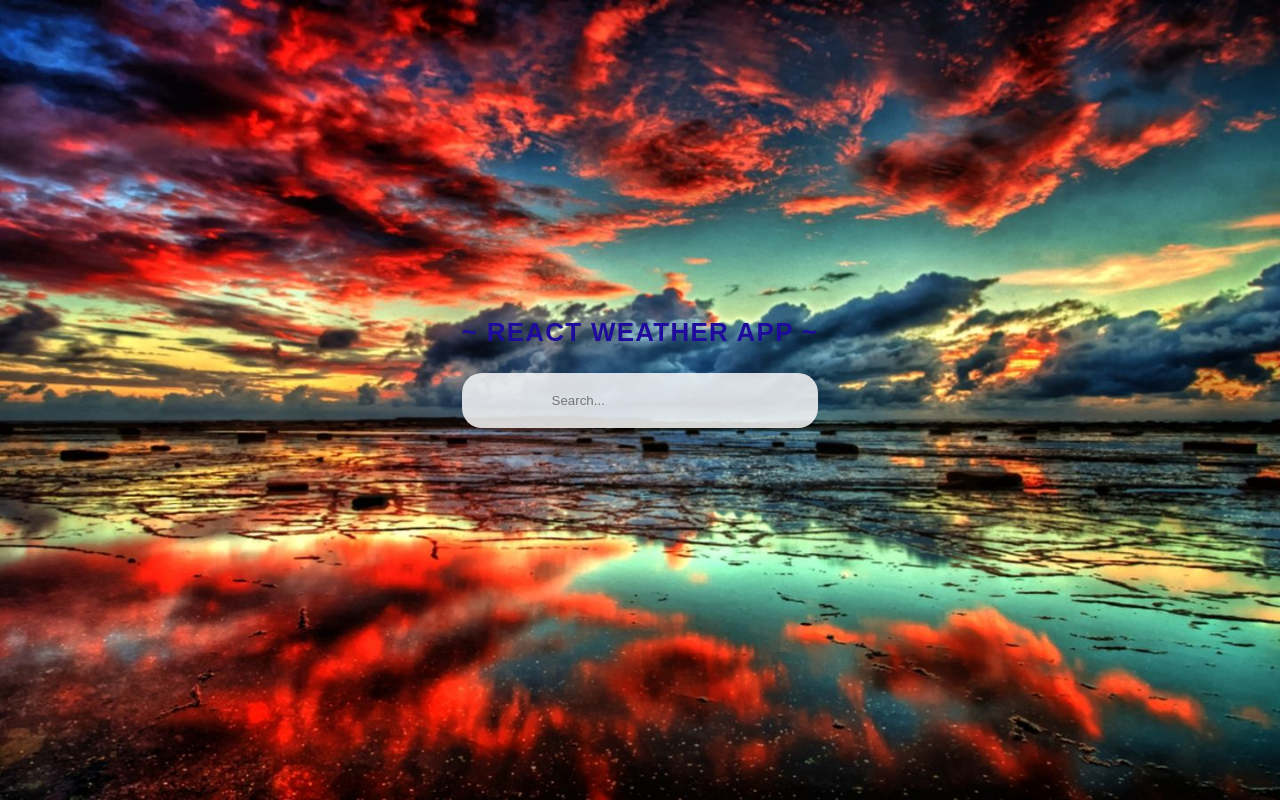
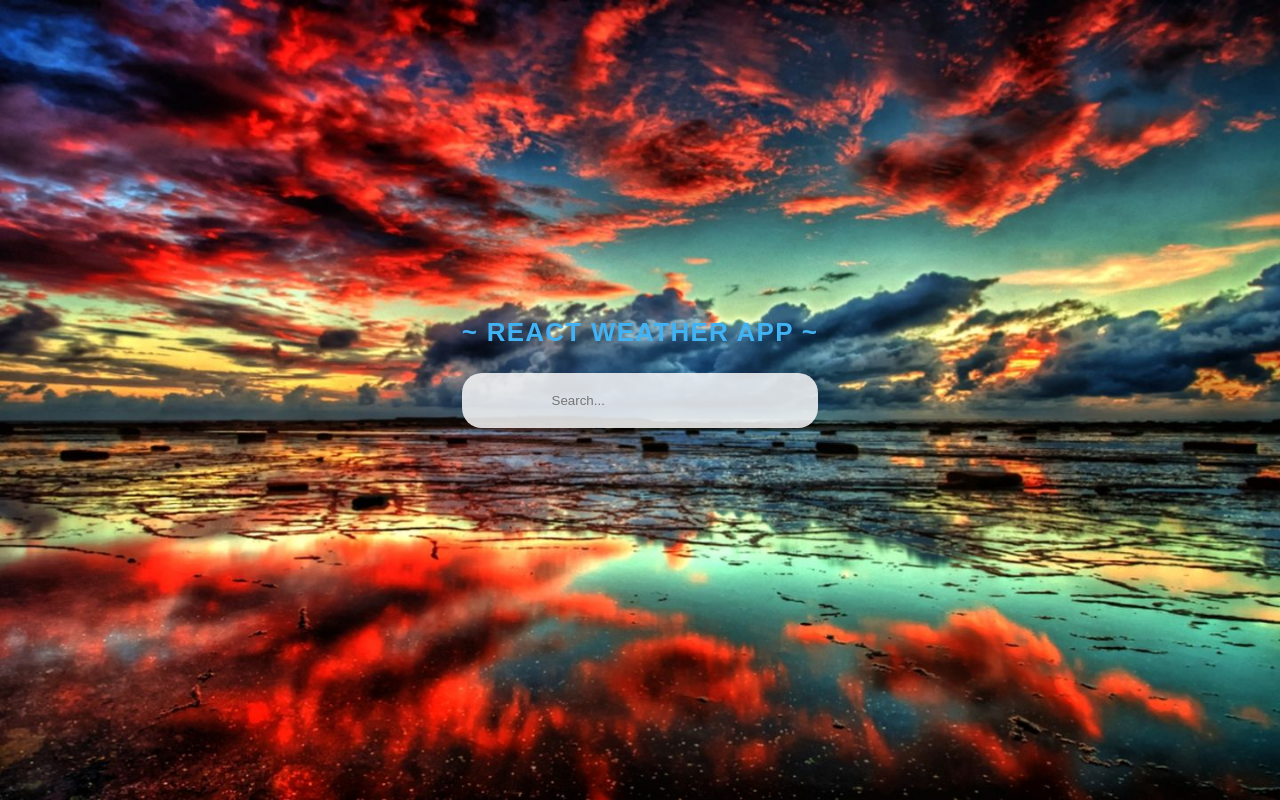
Before and after one commit to jackeycho/weather-app, a React (Create React App) app: page / in a window 1280 px wide. Built offline with nearby package versions, Linux system fonts and the light colour scheme.

Commit message:
Add files via upload

```diff
--- a/src/App.css
+++ b/src/App.css
@@ -52,7 +52,7 @@ p {
 .sup {
   font-size: 2em;
   font-weight: 800;
-  color: rgb(30, 11, 156);
+  color: rgb(65, 179, 245);
 }
 
 .city-temp {
```
